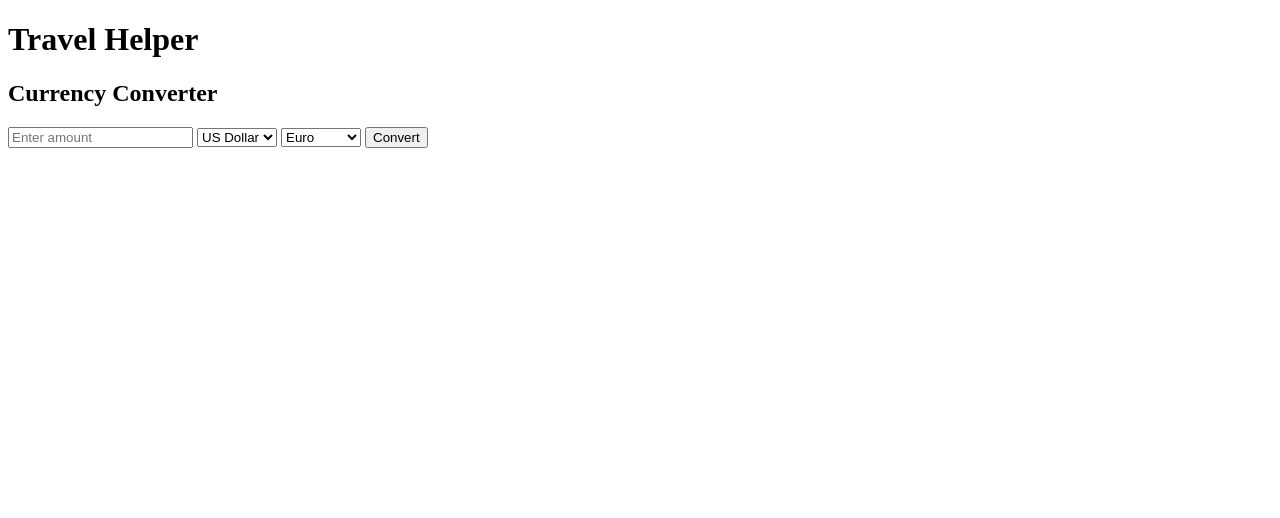
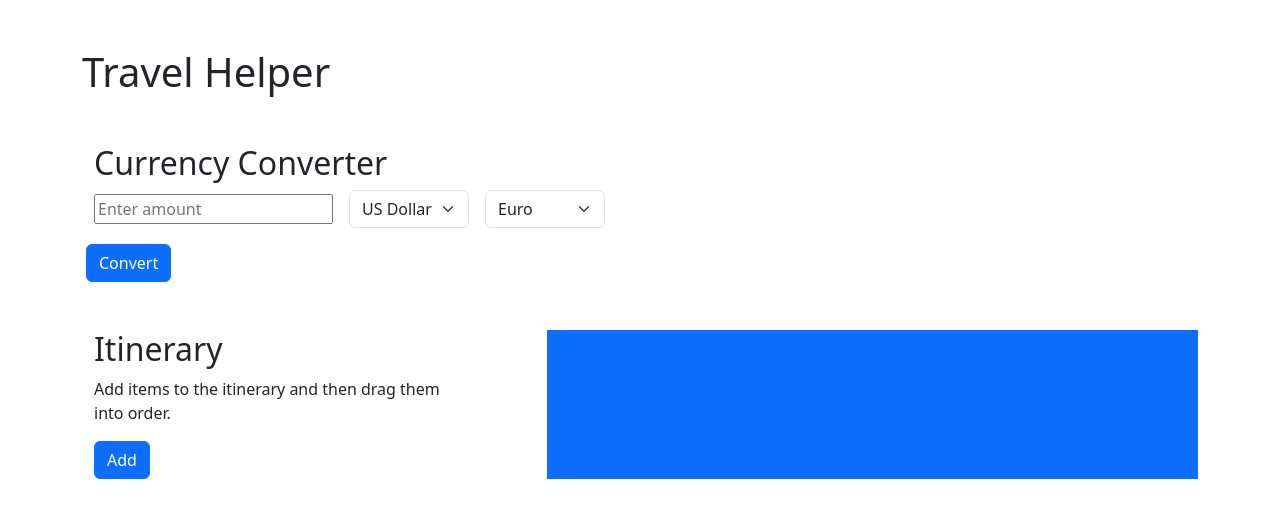
Before and after one commit to MasteryPortfolio/javascript-portfolio-project, a plain HTML site: page index.html in a window 1280 px wide. Drawn offline with nearby package versions, Linux system fonts and the light colour scheme.

Commit message:
Branch for itinerary feature

```diff
--- a/index.html
+++ b/index.html
@@ -5,28 +5,54 @@
     <meta charset="UTF-8">
     <meta name="viewport" content="width=device-width, initial-scale=1.0">
     <title>Travel Helper</title>
+    <link href="https://cdn.jsdelivr.net/npm/bootstrap@5.3.3/dist/css/bootstrap.min.css" rel="stylesheet"
+        integrity="sha384-QWTKZyjpPEjISv5WaRU9OFeRpok6YctnYmDr5pNlyT2bRjXh0JMhjY6hW+ALEwIH" crossorigin="anonymous">
     <link href="css/styles.css">
 </head>
 
-<body>
-    <header>
+<body class="container">
+    <header class="my-5">
         <h1>Travel Helper</h1>
     </header>
-    <section>
+    <section id="currency" class="container">
+        <div class="row">
+            <div class="col">
                 <h2>Currency Converter</h2>
+                <div class="row row-cols-lg-auto g-3 align-items-center">
+                    <div class="col-12">
                         <input type="number" id="amount" placeholder="Enter amount">
-        <select id="fromCurrency">
+                    </div>
+                    <div class="col-12">
+                        <select id="fromCurrency" class="form-select">
                             <option value="USD">US Dollar</option>
                             <option value="EUR">Euro</option>
                             <!-- Add other currencies as needed -->
                         </select>
-        <select id="toCurrency">
+                    </div>
+                    <div class="col-12">
+                        <select id="toCurrency" class="form-select">
                             <option value="EUR">Euro</option>
                             <option value="USD">US Dollar</option>
                             <!-- Add other currencies as needed -->
                         </select>
-        <button onclick="convertCurrency()">Convert</button>
+                    </div>
+                    <button class="btn btn-primary" onclick="convertCurrency()">Convert</button>
+                </div>
+            </div>
+            <div class="col">
                 <p id="result"></p>
+            </div>
+        </div>
+    </section>
+    <section id="itinerary" class="container mt-5">
+        <div class="row">
+            <div class="col-4">
+                <h2>Itinerary</h2>
+                <p>Add items to the itinerary and then drag them into order.</p>
+                <button onclick="addItem()" id="addItemBtn" class="btn btn-primary">Add</button>
+            </div>
+            <div id="itineraryList" class="col-7 offset-1 bg-primary"></div>
+        </div>
     </section>
     <footer></footer>
     <script src="js/script.js"></script>
--- a/js/script.js
+++ b/js/script.js
@@ -14,3 +14,30 @@ async function convertCurrency() {
         resultElement.innerText = 'Unable to retrieve currency data.';
     }
 }
+
+// Itinerary Functionality
+class Item {
+    constructor(title) {
+        this.title = title;
+    }
+}
+
+const itinerary = {
+    items: [],
+
+    updateList: function (title) {
+        const item = new Item(title);
+        this.items.push(item);
+        console.log(`${item.title} has been added to the itinerary.`);
+    }
+}
+
+function addItem() {
+    const title = prompt('Enter itinerary item');
+    console.log(title);
+    itinerary.updateList(title);
+    console.log(itinerary.items);
+}
+
+
+//document.querySelector('#addItemBtn').addEventListener('click', addItem);
```
Lines whose indentation alone changed are shown as unchanged.
